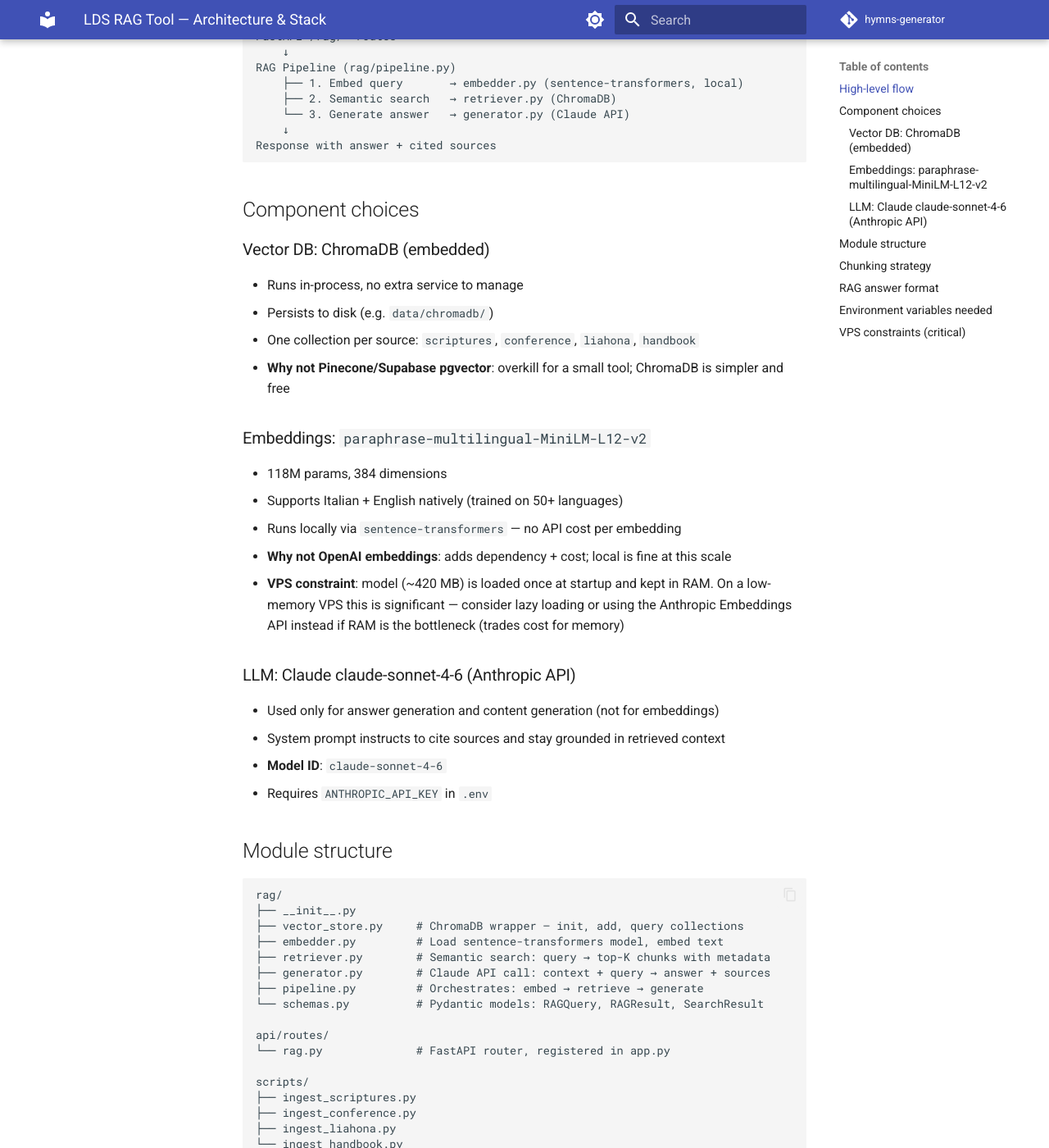
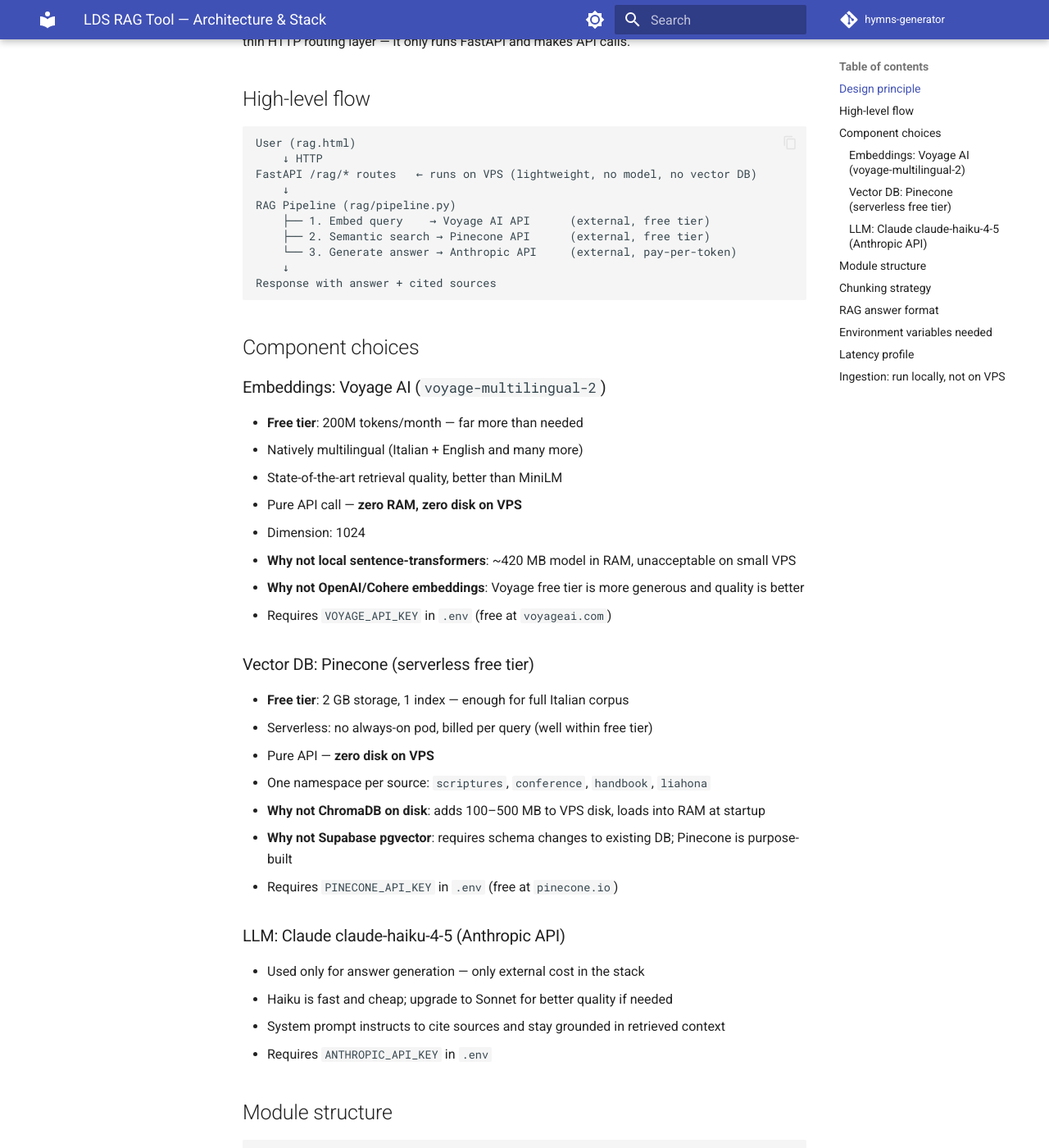
Before and after one commit to Pippobaudoicon/hymns-generator, an MkDocs documentation site: the page built from docs/lds-rag/architecture.md, in a window 1280 px wide and 1400 px high, scrolled down 292 px. Shown: the whole window at 82% size. Built offline with MkDocs 1.6.1 and Material for MkDocs 9.7.7, drawn with Linux system fonts in a browser that asks for light colours; comment, search, counter and statistics services are not loaded; some of the changed text lies outside the part shown.

Commit message:
docs: switch to fully outsourced stack (Voyage AI + Pinecone)
Replace local sentence-transformers + ChromaDB with:
- Voyage AI API for embeddings (voyage-multilingual-2, 200M tokens/month free)
- Pinecone serverless for vector storage (2GB free tier)

VPS footprint for the RAG module is now ~0MB disk, ~0MB extra RAM.
Ingestion runs on dev machine and pushes to Pinecone directly.

https://claude.ai/code/session_017BdTvZER1VziRMKtxt4nSY

````diff
--- a/docs/lds-rag/architecture.md
+++ b/docs/lds-rag/architecture.md
@@ -1,41 +1,51 @@
 # LDS RAG Tool — Architecture & Stack
+
+## Design principle
+
+The VPS hosting this app is small. The RAG module must not add meaningful disk, RAM, or CPU
+pressure to it. Solution: outsource all heavy components to free hosted services.
+The VPS stays a thin HTTP routing layer — it only runs FastAPI and makes API calls.
 
 ## High-level flow
 
 ```
 User (rag.html)
     ↓ HTTP
-FastAPI /rag/* routes
+FastAPI /rag/* routes   ← runs on VPS (lightweight, no model, no vector DB)
     ↓
 RAG Pipeline (rag/pipeline.py)
-    ├── 1. Embed query       → embedder.py (sentence-transformers, local)
-    ├── 2. Semantic search   → retriever.py (ChromaDB)
-    └── 3. Generate answer   → generator.py (Claude API)
+    ├── 1. Embed query    → Voyage AI API      (external, free tier)
+    ├── 2. Semantic search → Pinecone API      (external, free tier)
+    └── 3. Generate answer → Anthropic API     (external, pay-per-token)
     ↓
 Response with answer + cited sources
 ```
 
 ## Component choices
 
-### Vector DB: ChromaDB (embedded)
-- Runs in-process, no extra service to manage
-- Persists to disk (e.g. `data/chromadb/`)
-- One collection per source: `scriptures`, `conference`, `liahona`, `handbook`
-- **Why not Pinecone/Supabase pgvector**: overkill for a small tool; ChromaDB is simpler and free
+### Embeddings: Voyage AI (`voyage-multilingual-2`)
+- **Free tier**: 200M tokens/month — far more than needed
+- Natively multilingual (Italian + English and many more)
+- State-of-the-art retrieval quality, better than MiniLM
+- Pure API call — **zero RAM, zero disk on VPS**
+- Dimension: 1024
+- **Why not local sentence-transformers**: ~420 MB model in RAM, unacceptable on small VPS
+- **Why not OpenAI/Cohere embeddings**: Voyage free tier is more generous and quality is better
+- Requires `VOYAGE_API_KEY` in `.env` (free at `voyageai.com`)
 
-### Embeddings: `paraphrase-multilingual-MiniLM-L12-v2`
-- 118M params, 384 dimensions
-- Supports Italian + English natively (trained on 50+ languages)
-- Runs locally via `sentence-transformers` — no API cost per embedding
-- **Why not OpenAI embeddings**: adds dependency + cost; local is fine at this scale
-- **VPS constraint**: model (~420 MB) is loaded once at startup and kept in RAM.
-  On a low-memory VPS this is significant — consider lazy loading or using the
-  Anthropic Embeddings API instead if RAM is the bottleneck (trades cost for memory)
+### Vector DB: Pinecone (serverless free tier)
+- **Free tier**: 2 GB storage, 1 index — enough for full Italian corpus
+- Serverless: no always-on pod, billed per query (well within free tier)
+- Pure API — **zero disk on VPS**
+- One namespace per source: `scriptures`, `conference`, `handbook`, `liahona`
+- **Why not ChromaDB on disk**: adds 100–500 MB to VPS disk, loads into RAM at startup
+- **Why not Supabase pgvector**: requires schema changes to existing DB; Pinecone is purpose-built
+- Requires `PINECONE_API_KEY` in `.env` (free at `pinecone.io`)
 
-### LLM: Claude claude-sonnet-4-6 (Anthropic API)
-- Used only for answer generation and content generation (not for embeddings)
+### LLM: Claude claude-haiku-4-5 (Anthropic API)
+- Used only for answer generation — only external cost in the stack
+- Haiku is fast and cheap; upgrade to Sonnet for better quality if needed
 - System prompt instructs to cite sources and stay grounded in retrieved context
-- **Model ID**: `claude-sonnet-4-6`
 - Requires `ANTHROPIC_API_KEY` in `.env`
 
 ## Module structure
@@ -43,12 +53,12 @@ Response with answer + cited sources
 ```
 rag/
 ├── __init__.py
-├── vector_store.py     # ChromaDB wrapper — init, add, query collections
-├── embedder.py         # Load sentence-transformers model, embed text
-├── retriever.py        # Semantic search: query → top-K chunks with metadata
-├── generator.py        # Claude API call: context + query → answer + sources
-├── pipeline.py         # Orchestrates: embed → retrieve → generate
-└── schemas.py          # Pydantic models: RAGQuery, RAGResult, SearchResult
+├── schemas.py          # Pydantic models: RAGQuery, RAGResult, SearchResult, SourceChunk
+├── embedder.py         # Voyage AI API wrapper — embed(texts) → list[vector]
+├── vector_store.py     # Pinecone wrapper — upsert_chunks(), query()
+├── retriever.py        # search(query, namespace, lang, top_k) → list[SourceChunk]
+├── generator.py        # Claude API call: context + query → RAGResult
+└── pipeline.py         # ask(query, lang, sources) orchestrating all above
 
 api/routes/
 └── rag.py              # FastAPI router, registered in app.py
@@ -56,47 +66,57 @@ api/routes/
 scripts/
 ├── ingest_scriptures.py
 ├── ingest_conference.py
-├── ingest_liahona.py
-└── ingest_handbook.py
+├── ingest_handbook.py
+└── ingest_liahona.py   # optional, low priority
 
 static/
 └── rag.html            # Chat/search UI (vanilla JS, matches existing style)
+```
 
-data/
-└── chromadb/           # ChromaDB persistent storage (gitignored)
-```
+No `data/` folder needed — nothing stored on disk.
 
 ## Chunking strategy
 
 - Chunk size: ~400 tokens with 50-token overlap
-- Metadata stored per chunk: `source`, `book/volume`, `chapter`, `verse` (scriptures),
-  `speaker`, `title`, `date`, `url` (talks/articles), `section` (handbook), `language`
-- Language stored as metadata to allow language-filtered search
+- Metadata stored per chunk (in Pinecone): `source`, `book`, `chapter`, `verse` (scriptures),
+  `speaker`, `title`, `date`, `url` (talks), `section` (handbook), `language`
+- Namespace per source allows filtered retrieval without metadata overhead
 
 ## RAG answer format
 
-Every answer from the generator includes:
-- The answer text (in the user's query language)
+Every answer includes:
+- Answer text (in the user's query language)
 - List of source citations: title, author/book, URL if available
 
 ## Environment variables needed
 
 ```
-ANTHROPIC_API_KEY=sk-ant-...
-CHROMA_DB_PATH=data/chromadb        # default
-RAG_COLLECTION_LANGUAGES=ita,eng    # which language versions to ingest
+VOYAGE_API_KEY=...           # voyageai.com — free
+PINECONE_API_KEY=...         # pinecone.io — free
+ANTHROPIC_API_KEY=sk-ant-... # anthropic.com — pay per token
 ```
 
-## VPS constraints (critical)
+No model files, no large data directories. The VPS footprint of this module is just Python code.
 
-The server is a low-spec VPS with limited disk and RAM. Every design decision must account for this.
+## Latency profile
 
-| Resource | Concern | Mitigation |
-|---|---|---|
-| Disk | ChromaDB can reach 500MB+ at full scope | Ingest only Italian, recent years only (see data-sources.md) |
-| RAM | sentence-transformers model ~420 MB | Load model lazily (only on first request), unload if idle |
-| CPU | Embedding large batches is slow on no-GPU | Ingest scripts run offline/one-time; query-time embedding is fast (single vector) |
-| RAM (ChromaDB) | Chroma loads index into RAM at startup | Keep collections small; avoid loading all collections if only one is queried |
+Each query makes 3 serial API calls:
+1. Voyage embed: ~100–200ms
+2. Pinecone query: ~50–150ms
+3. Claude generate: ~500ms–2s (depends on answer length)
 
-**Rule of thumb**: ingestion is a one-time offline task — it's okay if it's slow.
-Query-time must be fast and light. Don't load anything at startup that isn't needed per-request.
+Total: ~1–2.5s per query. Acceptable for a Q&A tool.
+Ingestion (one-time, run locally): batched Voyage embeds + Pinecone upserts, no VPS involvement.
+
+## Ingestion: run locally, not on VPS
+
+Ingestion scripts embed thousands of chunks and upsert to Pinecone.
+This is CPU-heavy and should **not run on the VPS**.
+Run on a dev machine, then it's done — Pinecone stores the results permanently.
+
+```bash
+# Run on dev machine, not on server
+python scripts/ingest_scriptures.py --lang ita
+python scripts/ingest_conference.py --lang ita --from-year 2015
+python scripts/ingest_handbook.py --lang ita
+```
````
Also changed, not shown: docs/lds-rag/build-plan.md (+17 -20 lines), docs/lds-rag/data-sources.md (+17 -11 lines).
